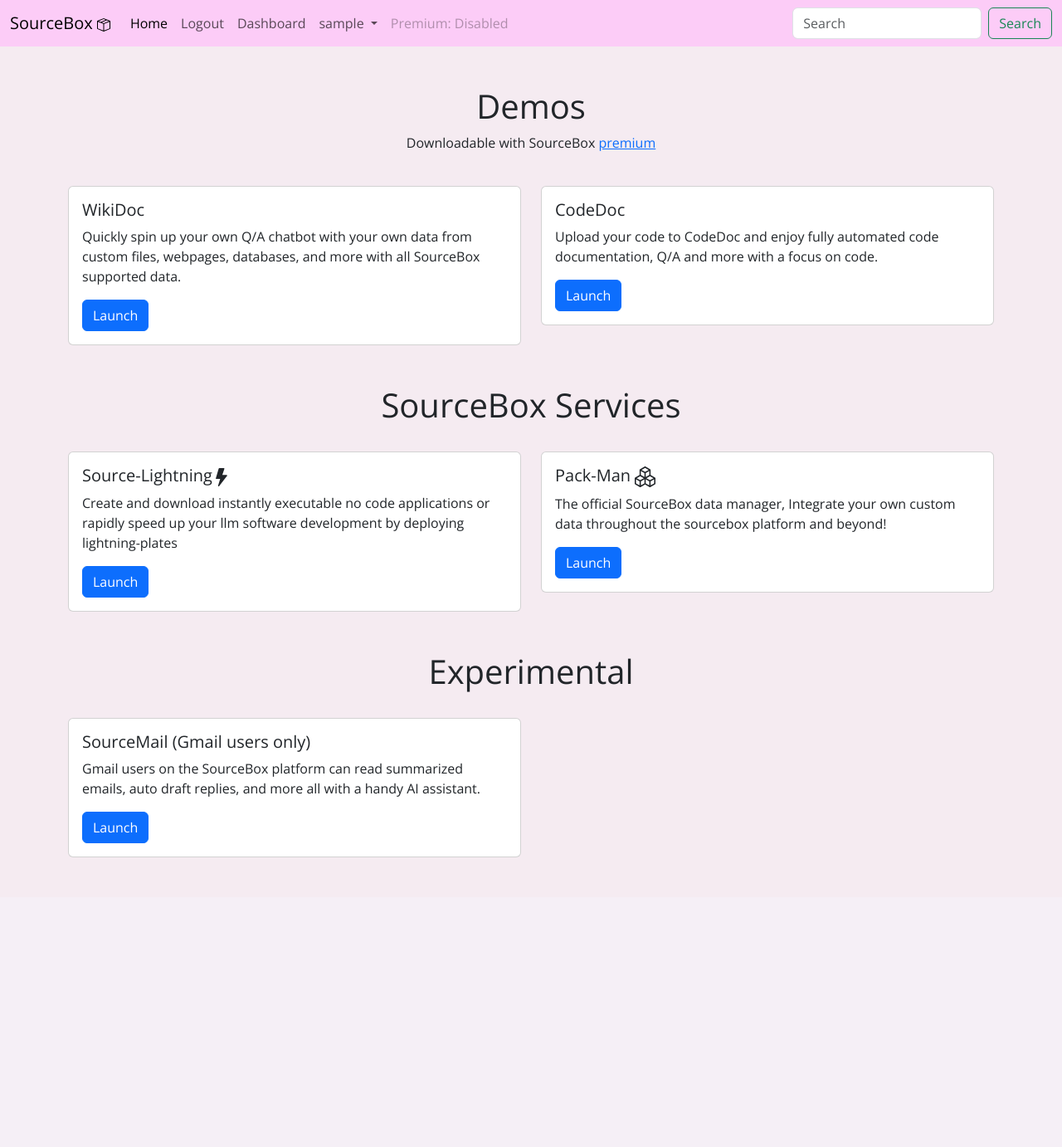
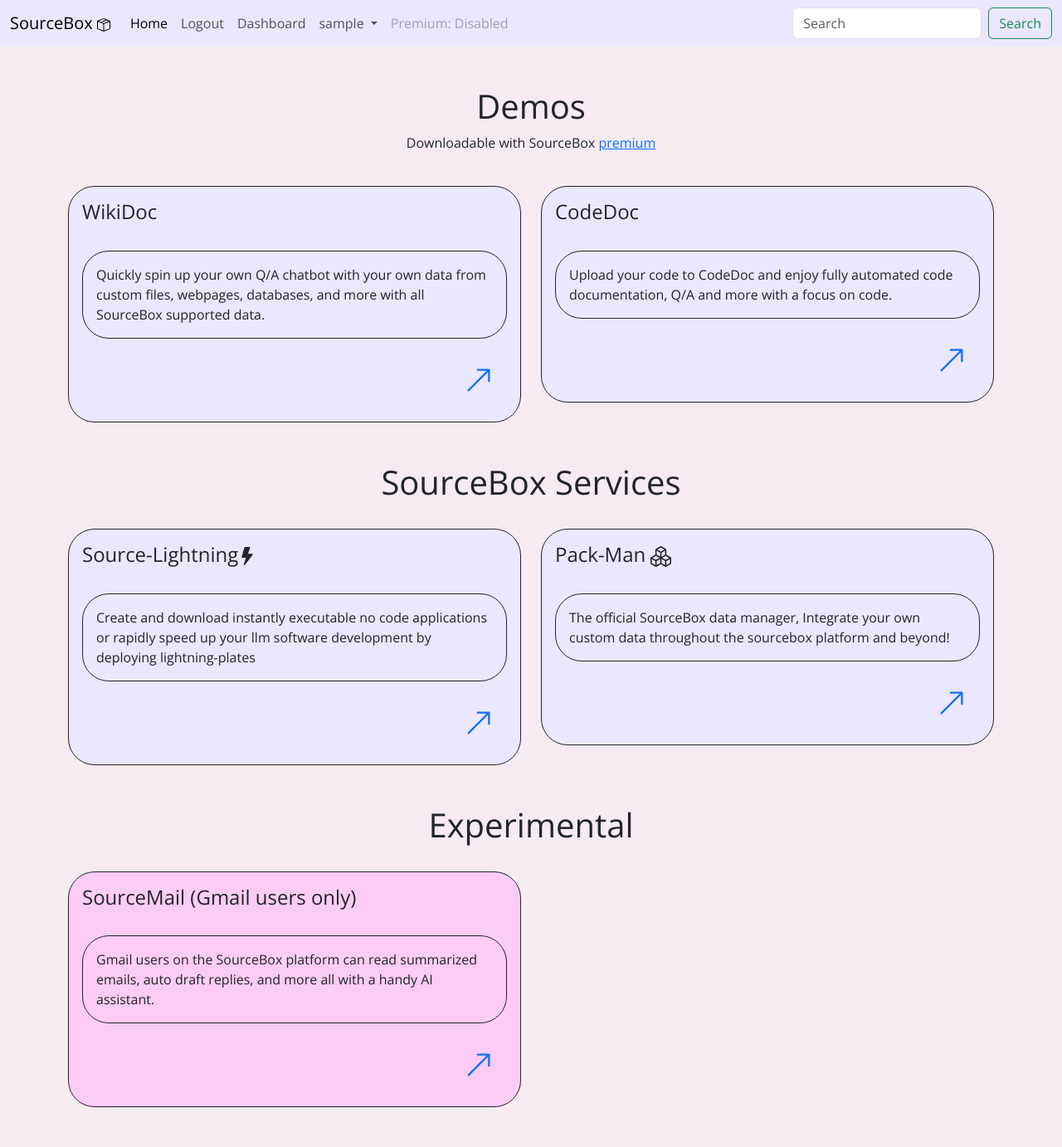
Before and after one commit to Sbussiso/SourceBox-official-website, a Flask app: page /content in a window 1280 px wide. Shown: the whole page at 83% size. Before the commit the page ends 1033 px from the top, so only its background shows below. Run offline with Flask 3, Linux system fonts and the light colour scheme; the visitor is signed in with stand-in values (Sample User, id 1).

Commit message:
completed landing card style and animation, styled and animated content cards, needs more animation

```diff
--- a/website/sourcebox/templates/base.html
+++ b/website/sourcebox/templates/base.html
@@ -14,7 +14,7 @@
     <script src="https://ajax.googleapis.com/ajax/libs/jquery/3.6.0/jquery.min.js"></script>
 </head>
 <body class="background-color">
-    <nav class="navbar navbar-expand-lg box-color2">
+    <nav class="navbar navbar-expand-lg box-color3">
         <div class="container-fluid">
           <a class="navbar-brand" href="#">SourceBox <svg xmlns="http://www.w3.org/2000/svg" width="16" height="16" fill="currentColor" class="bi bi-box-seam" viewBox="0 0 16 16">
             <path d="M8.186 1.113a.5.5 0 0 0-.372 0L1.846 3.5l2.404.961L10.404 2zm3.564 1.426L5.596 5 8 5.961 14.154 3.5zm3.25 1.7-6.5 2.6v7.922l6.5-2.6V4.24zM7.5 14.762V6.838L1 4.239v7.923zM7.443.184a1.5 1.5 0 0 1 1.114 0l7.129 2.852A.5.5 0 0 1 16 3.5v8.662a1 1 0 0 1-.629.928l-7.185 2.874a.5.5 0 0 1-.372 0L.63 13.09a1 1 0 0 1-.63-.928V3.5a.5.5 0 0 1 .314-.464z"/>
--- a/website/sourcebox/templates/content.html
+++ b/website/sourcebox/templates/content.html
@@ -7,20 +7,30 @@
 <br/>
 <div class="row">
     <div class="col-sm-6">
-      <div class="card">
+      <div class="card box-color3 rounded-5 border-dark">
         <div class="card-body">
-          <h5 class="card-title">WikiDoc</h5>
-          <p class="card-text">Quickly spin up your own Q/A chatbot with your own data from custom files, webpages, databases, and more with all SourceBox supported data.</p>
-          <a href="/content/wikidoc" class="btn btn-primary">Launch</a>
+          <h4 class="card-title">WikiDoc</h4>
+          <br/>
+          <p class="card-text border border-dark p-3 rounded-5">Quickly spin up your own Q/A chatbot with your own data from custom files, webpages, databases, and more with all SourceBox supported data.</p>
+          <div align="right" class="p-3">
+            <a href="/content/wikidoc"><svg xmlns="http://www.w3.org/2000/svg" width="36" height="36" fill="currentColor" class="bi bi-arrow-up-right" viewBox="0 0 16 16">
+                <path fill-rule="evenodd" d="M14 2.5a.5.5 0 0 0-.5-.5h-6a.5.5 0 0 0 0 1h4.793L2.146 13.146a.5.5 0 0 0 .708.708L13 3.707V8.5a.5.5 0 0 0 1 0z"/>
+            </svg></a>
+          </div>
         </div>
       </div>
     </div>
     <div class="col-sm-6 mb-3 mb-sm-0">
-      <div class="card">
+      <div class="card box-color3 rounded-5 border-dark">
         <div class="card-body">
-          <h5 class="card-title">CodeDoc</h5>
-          <p class="card-text">Upload your code to CodeDoc and enjoy fully automated code documentation, Q/A and more with a focus on code.</p>
-          <a href="/content/codedoc" class="btn btn-primary">Launch</a>
+          <h4 class="card-title">CodeDoc</h4>
+          <br/>
+          <p class="card-text border border-dark p-3 rounded-5">Upload your code to CodeDoc and enjoy fully automated code documentation, Q/A and more with a focus on code.</p>
+          <div align="right" class="p-3">
+            <a href="/content/codedoc"><svg xmlns="http://www.w3.org/2000/svg" width="36" height="36" fill="currentColor" class="bi bi-arrow-up-right" viewBox="0 0 16 16">
+                <path fill-rule="evenodd" d="M14 2.5a.5.5 0 0 0-.5-.5h-6a.5.5 0 0 0 0 1h4.793L2.146 13.146a.5.5 0 0 0 .708.708L13 3.707V8.5a.5.5 0 0 0 1 0z"/>
+            </svg></a>
+          </div>
         </div>
       </div>
     </div>
@@ -31,24 +41,34 @@
 <br/>
 <div class="row">
     <div class="col-sm-6 mb-3 mb-sm-0">
-      <div class="card">
+      <div class="card box-color3 rounded-5 border-dark">
         <div class="card-body">
-          <h5 class="card-title">Source-Lightning<svg xmlns="http://www.w3.org/2000/svg" width="22" height="22" fill="currentColor" class="bi bi-lightning-fill" viewBox="0 0 16 16">
+          <h4 class="card-title">Source-Lightning<svg xmlns="http://www.w3.org/2000/svg" width="22" height="22" fill="currentColor" class="bi bi-lightning-fill" viewBox="0 0 16 16">
             <path d="M5.52.359A.5.5 0 0 1 6 0h4a.5.5 0 0 1 .474.658L8.694 6H12.5a.5.5 0 0 1 .395.807l-7 9a.5.5 0 0 1-.873-.454L6.823 9.5H3.5a.5.5 0 0 1-.48-.641z"/>
-          </svg></h5>
-          <p class="card-text">Create and download instantly executable no code applications or rapidly speed up your llm software development by deploying lightning-plates</p>
-          <a href="/content/source-lightning" class="btn btn-primary">Launch</a>
+          </svg></h4>
+          <br/>
+          <p class="card-text border border-dark p-3 rounded-5">Create and download instantly executable no code applications or rapidly speed up your llm software development by deploying lightning-plates</p>
+          <div align="right" class="p-3">
+            <a href="/content/source-lightning"><svg xmlns="http://www.w3.org/2000/svg" width="36" height="36" fill="currentColor" class="bi bi-arrow-up-right" viewBox="0 0 16 16">
+                <path fill-rule="evenodd" d="M14 2.5a.5.5 0 0 0-.5-.5h-6a.5.5 0 0 0 0 1h4.793L2.146 13.146a.5.5 0 0 0 .708.708L13 3.707V8.5a.5.5 0 0 0 1 0z"/>
+            </svg></a>
+          </div>
         </div>
       </div>
     </div>
     <div class="col-sm-6 mb-3 mb-sm-0">
-      <div class="card">
+      <div class="card box-color3 rounded-5 border-dark">
         <div class="card-body">
-          <h5 class="card-title">Pack-Man <svg xmlns="http://www.w3.org/2000/svg" width="25" height="25" fill="currentColor" class="bi bi-boxes" viewBox="0 0 16 16">
+          <h4 class="card-title">Pack-Man <svg xmlns="http://www.w3.org/2000/svg" width="25" height="25" fill="currentColor" class="bi bi-boxes" viewBox="0 0 16 16">
             <path d="M7.752.066a.5.5 0 0 1 .496 0l3.75 2.143a.5.5 0 0 1 .252.434v3.995l3.498 2A.5.5 0 0 1 16 9.07v4.286a.5.5 0 0 1-.252.434l-3.75 2.143a.5.5 0 0 1-.496 0l-3.502-2-3.502 2.001a.5.5 0 0 1-.496 0l-3.75-2.143A.5.5 0 0 1 0 13.357V9.071a.5.5 0 0 1 .252-.434L3.75 6.638V2.643a.5.5 0 0 1 .252-.434zM4.25 7.504 1.508 9.071l2.742 1.567 2.742-1.567zM7.5 9.933l-2.75 1.571v3.134l2.75-1.571zm1 3.134 2.75 1.571v-3.134L8.5 9.933zm.508-3.996 2.742 1.567 2.742-1.567-2.742-1.567zm2.242-2.433V3.504L8.5 5.076V8.21zM7.5 8.21V5.076L4.75 3.504v3.134zM5.258 2.643 8 4.21l2.742-1.567L8 1.076zM15 9.933l-2.75 1.571v3.134L15 13.067zM3.75 14.638v-3.134L1 9.933v3.134z"/>
-          </svg></h5>
-          <p class="card-text">The official SourceBox data manager, Integrate your own custom data throughout the sourcebox platform and beyond!</p>
-          <a href="/content/pack-man" class="btn btn-primary">Launch</a>
+          </svg></h4>
+          <br/>
+          <p class="card-text border border-dark p-3 rounded-5">The official SourceBox data manager, Integrate your own custom data throughout the sourcebox platform and beyond!</p>
+          <div align="right" class="p-3">
+            <a href="/content/pack-man"><svg xmlns="http://www.w3.org/2000/svg" width="36" height="36" fill="currentColor" class="bi bi-arrow-up-right" viewBox="0 0 16 16">
+                <path fill-rule="evenodd" d="M14 2.5a.5.5 0 0 0-.5-.5h-6a.5.5 0 0 0 0 1h4.793L2.146 13.146a.5.5 0 0 0 .708.708L13 3.707V8.5a.5.5 0 0 0 1 0z"/>
+            </svg></a>
+          </div>
         </div>
       </div>
     </div>
@@ -59,11 +79,16 @@
 <br/>
 <div class="row">
   <div class="col-sm-6 mb-3 mb-sm-0">
-    <div class="card">
+    <div class="card box-color2 rounded-5 border-dark">
       <div class="card-body">
-        <h5 class="card-title">SourceMail (Gmail users only)</h5>
-        <p class="card-text">Gmail users on the SourceBox platform can read summarized emails, auto draft replies, and more all with a handy AI assistant.</p>
-        <a href="/content/source-mail" class="btn btn-primary">Launch</a>
+        <h4 class="card-title">SourceMail (Gmail users only)</h4>
+        <br/>
+        <p class="card-text border border-dark p-3 rounded-5">Gmail users on the SourceBox platform can read summarized emails, auto draft replies, and more all with a handy AI assistant.</p>
+        <div align="right" class="p-3">
+          <a href="/content/source-mail"><svg xmlns="http://www.w3.org/2000/svg" width="36" height="36" fill="currentColor" class="bi bi-arrow-up-right" viewBox="0 0 16 16">
+              <path fill-rule="evenodd" d="M14 2.5a.5.5 0 0 0-.5-.5h-6a.5.5 0 0 0 0 1h4.793L2.146 13.146a.5.5 0 0 0 .708.708L13 3.707V8.5a.5.5 0 0 0 1 0z"/>
+          </svg></a>
+        </div>
       </div>
     </div>
   </div>
--- a/website/static/css/style.css
+++ b/website/static/css/style.css
@@ -94,6 +94,19 @@ h1, h2, h3, h4, h5, h6, p, div {
 
 
 /*landing pitch content transiton*/
-.col.fs-4 {
+.col.fs-4 p {
     transition: all 0.7s ease-in-out;
 }
+
+
+/*highlights top cars on landing page on mouse hover*/
+.highlighted {
+    box-shadow: 0 0 10px rgba(0, 0, 0, 0.5); /* Add a shadow for highlight effect */
+    transform: scale(1.02); /* Slightly increase size */
+    transition: all 0.3s ease-in-out; /* Make the transform smooth */
+    z-index: 10; /* Ensure the card is above other content */
+}
+.card:hover svg {
+    transition: all 0.7s ease-in-out;
+    transform: scale(1.5); /* Scale the SVG to 150% of its size */
+}
```
Also changed, not shown: website/sourcebox/templates/landing.html (+28 -13 lines), 1 other file.
